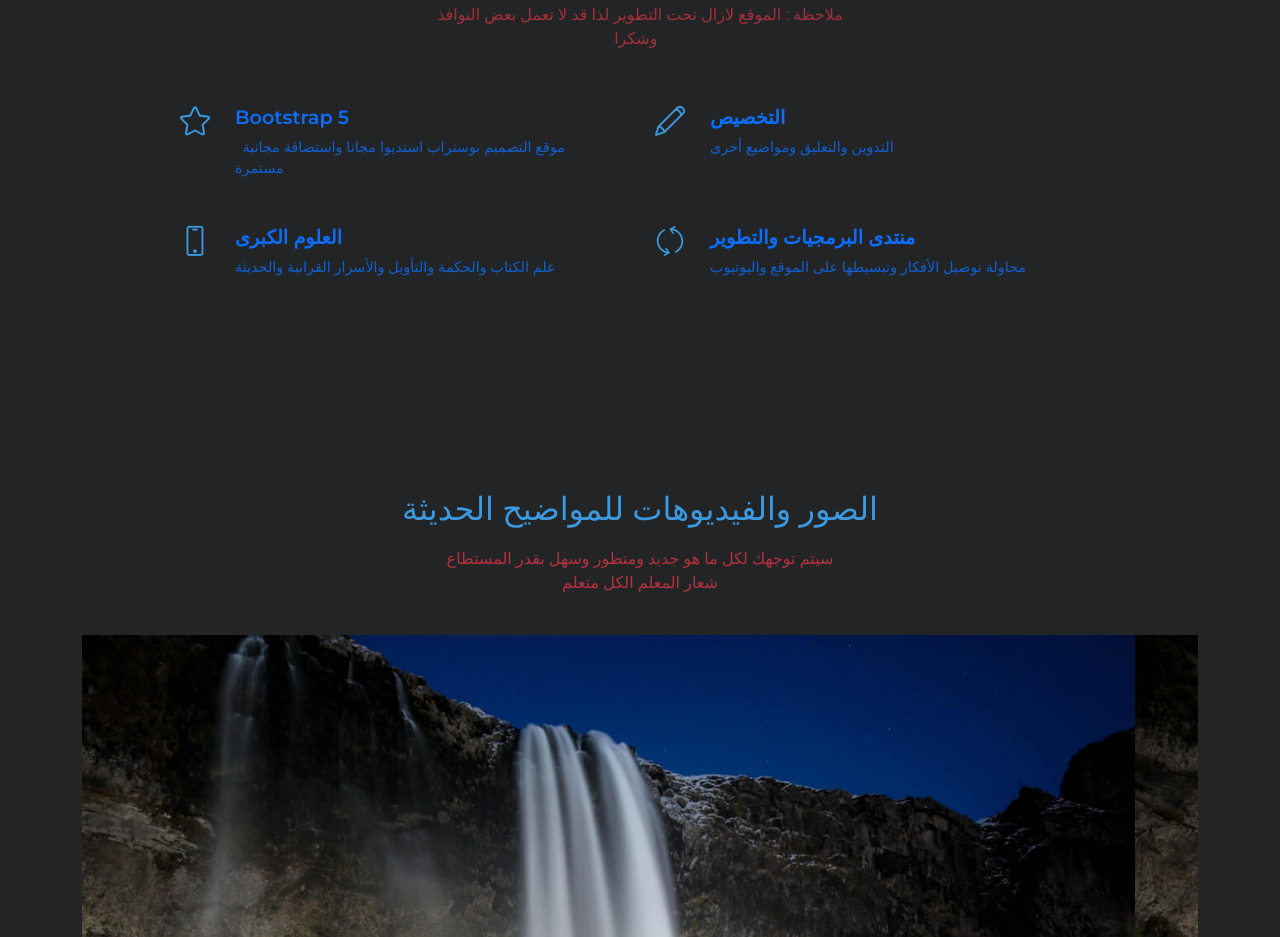
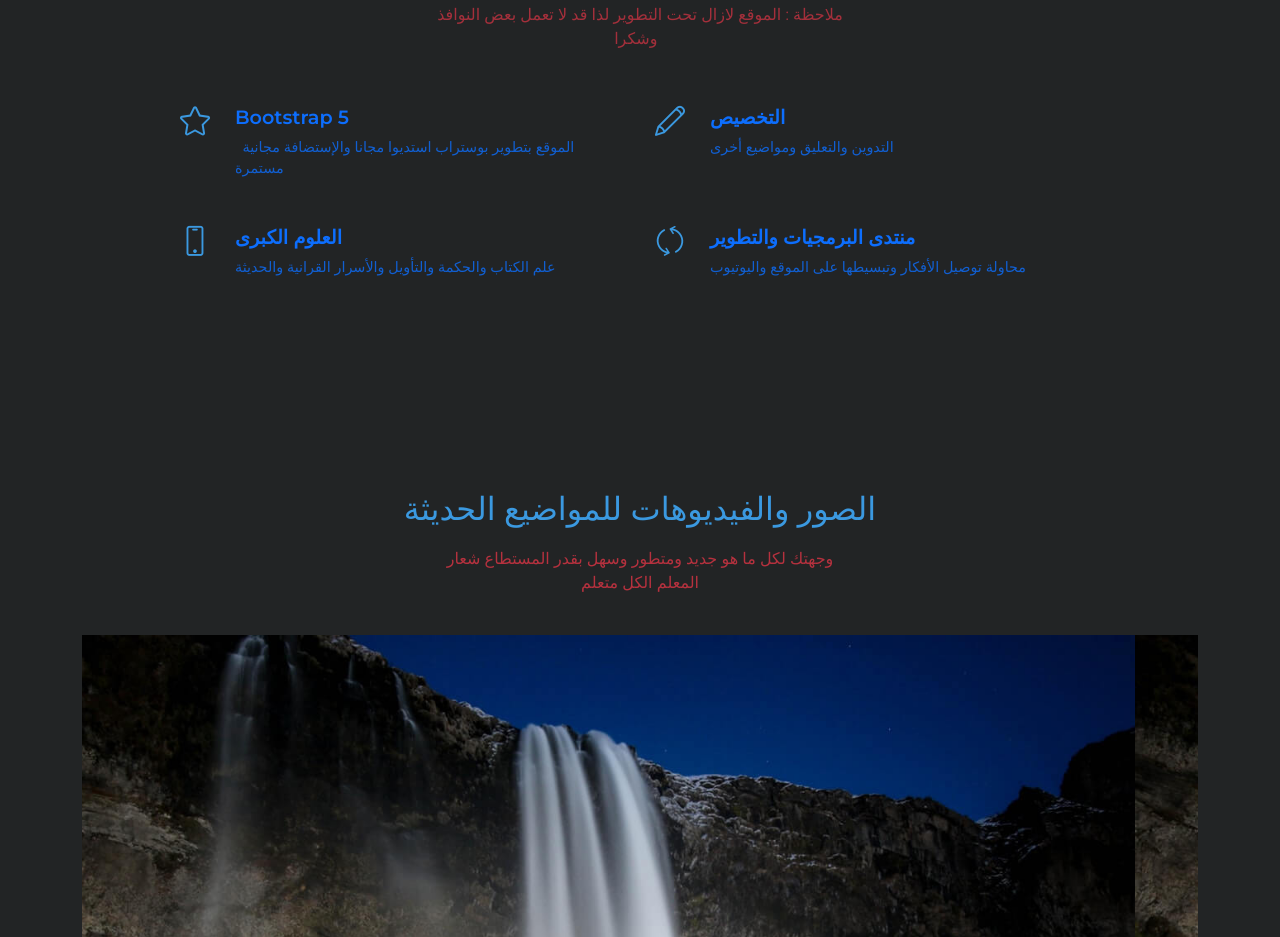
Before and after one commit to samalmukhtar/ksa, a plain HTML site: page index.html in a window 1280 px wide. Shown: the part 1586-2523 px from the top of the page. Drawn offline with Linux system fonts and the light colour scheme; some packages are replaced by stand-ins of ours; a script that the page names is missing.

Commit message:
Update index.html

```diff
--- a/index.html
+++ b/index.html
@@ -62,7 +62,7 @@
                 <div class="row justify-content-center">
                     <div class="col-md-5 feature-box"><i class="icon-star icon"></i>
                         <h4>Bootstrap 5</h4>
-                        <p>&nbsp; موقع التصميم بوستراب استديوا مجانا واستضافة مجانية مستمرة&nbsp;&nbsp;</p>
+                        <p>&nbsp; الموقع بتطوير بوستراب استديوا مجانا والإستضافة مجانية مستمرة&nbsp;&nbsp;</p>
                     </div>
                     <div class="col-md-5 feature-box"><i class="icon-pencil icon"></i>
                         <h4>التخصيص</h4>
@@ -82,8 +82,8 @@
         <section class="clean-block slider dark">
             <div class="container">
                 <div class="block-heading">
-                    <h2 class="text-info">الصور والفيديوهات للمواضيح الحديثة</h2>
-                    <p style="color: var(--bs-red);">سيتم توجهك لكل ما هو جديد ومتطور وسهل بقدر المستطاع شعار المعلم الكل متعلم</p>
+                    <h2 class="text-info">الصور والفيديوهات للمواضيع الحديثة</h2>
+                    <p style="color: var(--bs-red);">وجهتك لكل ما هو جديد ومتطور وسهل بقدر المستطاع شعار المعلم الكل متعلم</p>
                 </div>
                 <div class="carousel slide" data-bs-ride="carousel" id="carousel-1">
                     <div class="carousel-inner">
```
